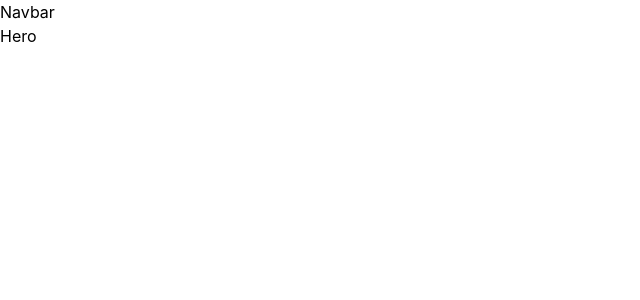
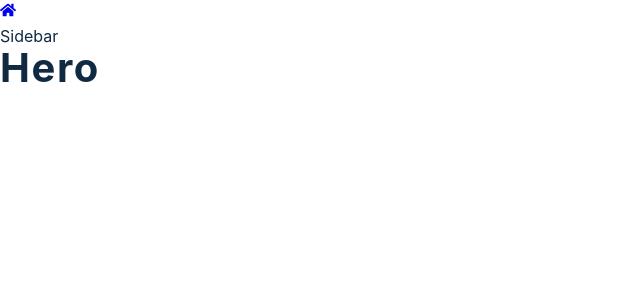
Before and after one commit to aleksandar-stotka/dogs-cat, a React (Create React App) app: page / in a window 1280 px wide. Shown: the top 300 px of the page, without its empty margins (0-640 px from the left). Built offline with nearby package versions, Linux system fonts and the light colour scheme.

Commit message:
init-firebase

```diff
--- a/package.json
+++ b/package.json
@@ -10,8 +10,10 @@
     "@types/node": "^16.18.86",
     "@types/react": "^18.2.62",
     "@types/react-dom": "^18.2.19",
+    "firebase": "8.5",
     "react": "^18.2.0",
     "react-dom": "^18.2.0",
+    "react-icons": "^5.0.1",
     "react-router-dom": "^6.2.1",
     "react-scripts": "5.0.1",
     "typescript": "^4.9.5",
--- a/src/App.css
+++ /dev/null
@@ -1,38 +0,0 @@
-.App {
-  text-align: center;
-}
-
-.App-logo {
-  height: 40vmin;
-  pointer-events: none;
-}
-
-@media (prefers-reduced-motion: no-preference) {
-  .App-logo {
-    animation: App-logo-spin infinite 20s linear;
-  }
-}
-
-.App-header {
-  background-color: #282c34;
-  min-height: 100vh;
-  display: flex;
-  flex-direction: column;
-  align-items: center;
-  justify-content: center;
-  font-size: calc(10px + 2vmin);
-  color: white;
-}
-
-.App-link {
-  color: #61dafb;
-}
-
-@keyframes App-logo-spin {
-  from {
-    transform: rotate(0deg);
-  }
-  to {
-    transform: rotate(360deg);
-  }
-}
--- a/src/App.tsx
+++ b/src/App.tsx
@@ -1,13 +1,17 @@
 import { BrowserRouter as Router, Routes, Route } from 'react-router-dom';
-import Home from './components/Home';
+import Home from './pages/Home';
 import Navbar from './components/navbar/Navbar';
+import Sidebar from './components/Sidebar';
+import Login from './components/Login';
 
 function App() {
   return (
     <Router>
       <Navbar/>
+      <Sidebar/>
       <Routes>
         <Route path="/" element={<Home  />} />
+        <Route path="/login" element={<Login  />} />
       </Routes>
     </Router>
   );
--- a/src/components/Hero.tsx
+++ b/src/components/Hero.tsx
@@ -2,7 +2,9 @@ import React from 'react'
 
 function Hero() {
   return (
-    <div>Hero</div>
+    <div>
+      <h2>Hero</h2>
+    </div>
   )
 }
 
--- a/src/components/navbar/Navbar.tsx
+++ b/src/components/navbar/Navbar.tsx
@@ -1,8 +1,16 @@
 import React from 'react'
+import { Link } from 'react-router-dom'
+import { FaHome } from "react-icons/fa";
+import { links } from '../../utils/constans';
+
 
 function Navbar() {
   return (
-    <div>Navbar</div>
+    <div>
+        <Link to="/">
+        <FaHome />
+        </Link>
+    </div>
   )
 }
 
--- a/src/index.css
+++ b/src/index.css
@@ -1,3 +1,43 @@
+:root {
+  /* dark shades of primary color*/
+  --clr-primary-1: hsl(22, 28%, 21%);
+  --clr-primary-2: hsl(22, 28%, 29%);
+  --clr-primary-3: hsl(22, 28%, 37%);
+  --clr-primary-4: hsl(22, 28%, 45%);
+  /* primary/main color */
+  --clr-primary-5: hsl(22, 31%, 52%);
+  /* lighter shades of primary color */
+  --clr-primary-6: hsl(22, 31%, 60%);
+  --clr-primary-7: hsl(22, 31%, 67%);
+  --clr-primary-8: hsl(20, 31%, 74%);
+  --clr-primary-9: hsl(22, 31%, 81%);
+  --clr-primary-10: hsl(22, 31%, 88%);
+  /* darkest grey - used for headings */
+  --clr-grey-1: hsl(209, 61%, 16%);
+  --clr-grey-2: hsl(211, 39%, 23%);
+  --clr-grey-3: hsl(209, 34%, 30%);
+  --clr-grey-4: hsl(209, 28%, 39%);
+  /* grey used for paragraphs */
+  --clr-grey-5: hsl(210, 22%, 49%);
+  --clr-grey-6: hsl(209, 23%, 60%);
+  --clr-grey-7: hsl(211, 27%, 70%);
+  --clr-grey-8: hsl(210, 31%, 80%);
+  --clr-grey-9: hsl(212, 33%, 89%);
+  --clr-grey-10: hsl(210, 36%, 96%);
+  --clr-white: #fff;
+  --clr-red-dark: hsl(360, 67%, 44%);
+  --clr-red-light: hsl(360, 71%, 66%);
+  --clr-green-dark: hsl(125, 67%, 44%);
+  --clr-green-light: hsl(125, 71%, 66%);
+  --clr-black: #222;
+  --transition: all 0.3s linear;
+  --spacing: 0.1rem;
+  --radius: 0.25rem;
+  --light-shadow: 0 5px 15px rgba(0, 0, 0, 0.1);
+  --dark-shadow: 0 5px 15px rgba(0, 0, 0, 0.2);
+  --max-width: 1170px;
+  --fixed-width: 620px;
+}
 *,
 ::after,
 ::before {
--- /dev/null
+++ b/src/pages/login/Login.tsx
@@ -0,0 +1,9 @@
+import React from 'react'
+
+function Login() {
+  return (
+    <div>Login</div>
+  )
+}
+
+export default Login
--- /dev/null
+++ b/src/utils/constans.tsx
@@ -0,0 +1,17 @@
+export const links = [
+    {
+      id: 1,
+      text: "home",
+      url: "/",
+    },
+    {
+      id: 2,
+      text: "about",
+      url: "/about",
+    },
+    {
+      id: 3,
+      text: "products",
+      url: "/products",
+    },
+  ];
--- a/tsconfig.json
+++ b/tsconfig.json
@@ -22,5 +22,5 @@
   },
   "include": [
     "src"
-  ]
+, "src/pages/Home.tsx"  ]
 }
```
Also changed, not shown: src/firebase/firebase.js (+19 -0 lines), src/types/Types.tsx (+7 -0 lines), src/pages/Home.tsx (renamed from src/components/Home.tsx), 2 other files (tests, documents, lock files or other folders).
